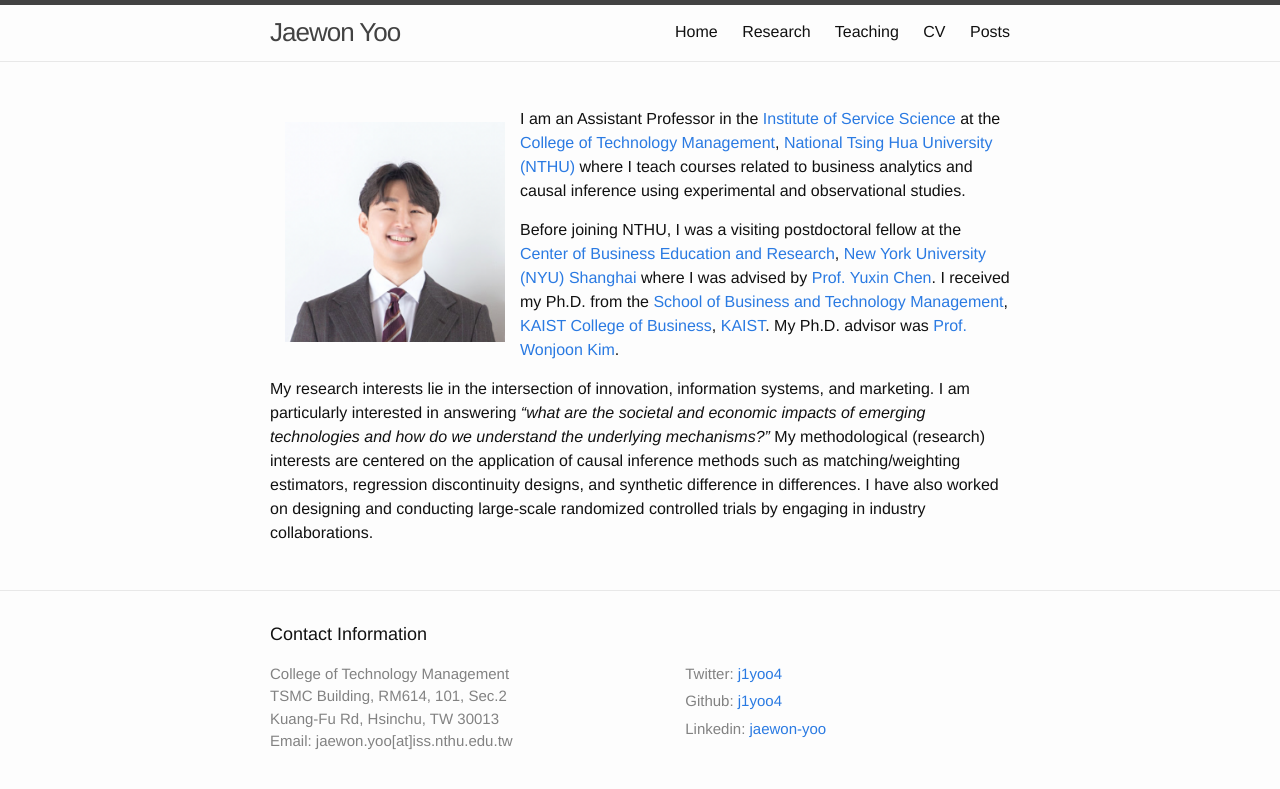
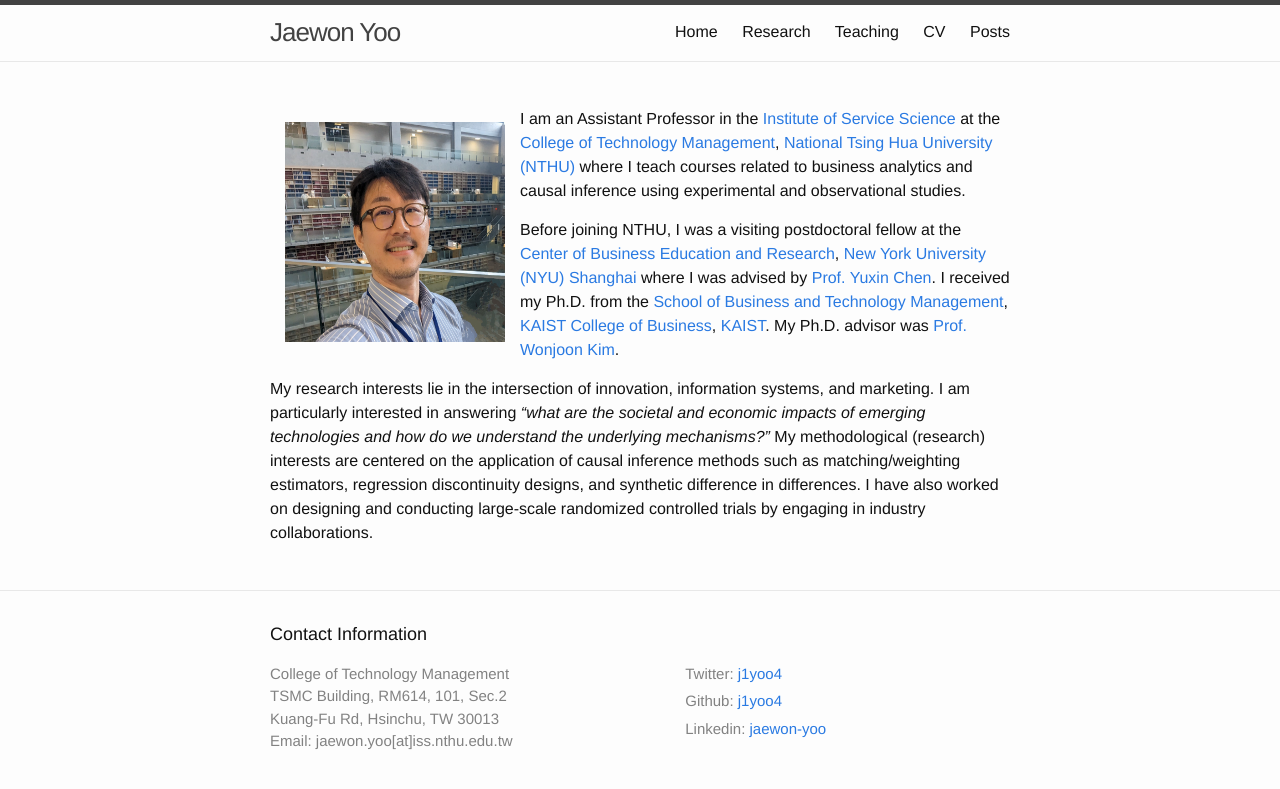
Before and after one commit to j1yoo/j1yoo.github.io, a Jekyll site: the page built from index.markdown, in a window 1280 px wide. Shown: the top 789 px of the page. Built offline with Jekyll 4.4.1, drawn with Linux system fonts in a browser that asks for light colours.

Commit message:
Update index.markdown
Updated photo

```diff
--- a/index.markdown
+++ b/index.markdown
@@ -4,7 +4,7 @@ title: Home
 ---
 
 <img style="width:220px; height:220px; float:left; padding:15px;"
-src="/Photo_Jaewon Yoo.png" alt="profile picture">
+src="/PXL_20230817_050446515~6.jpg" alt="profile picture">
 
 I am an Assistant Professor in the [Institute of Service Science](https://www.iss.nthu.edu.tw/){:target="_blank"} at the [College of Technology Management](http://www.ctm.nthu.edu.tw/){:target="_blank"}, [National Tsing Hua University (NTHU)](https://nthu-en.site.nthu.edu.tw/){:target="_blank"} where I teach courses related to business analytics and causal inference using experimental and observational studies.
 
```
